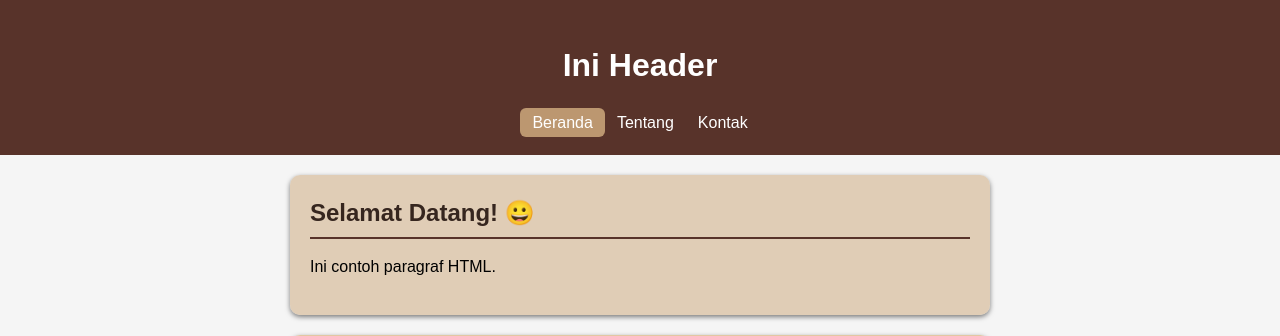
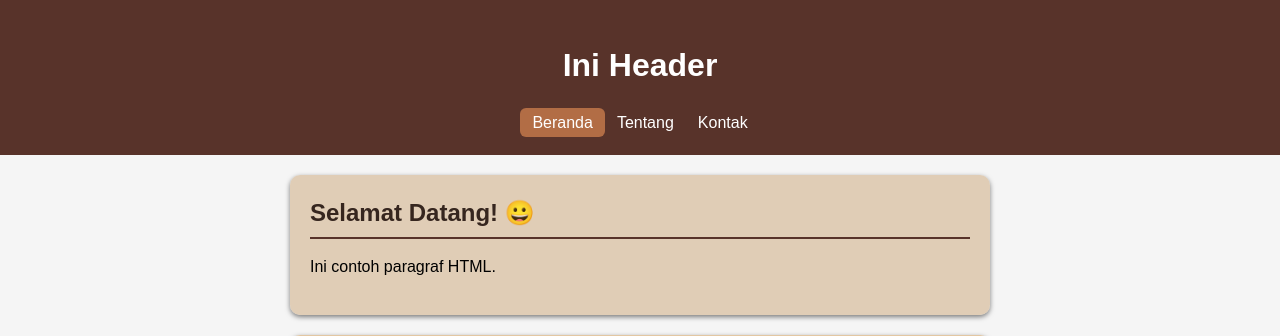
Before and after one commit to 2511500020-eng/2511500020-PWD-TI1A-2526_1, a PHP site: page /pertemuan-04/index.html in a window 1280 px wide, with the pointer over the restyled element. Shown: the top 336 px of the page. Run offline with PHP 8.4, Linux system fonts and the light colour scheme.

Commit message:
ganti warna hover navigasi

```diff
--- a/pertemuan-04/style.css
+++ b/pertemuan-04/style.css
@@ -32,7 +32,7 @@ header li a {
 }
 
 header li a:hover {
-    background-color: rgba(222, 184, 135, 0.75);
+    background-color: rgb(178, 109, 69);
     border-radius: 6px;
     transition: background-color 0.3s ease;
 }
@@ -45,7 +45,7 @@ header li a:focus {
 }
 
 header li a:active {
-    background-color: hsla(34, 59%, 56%, 0.75);
+    background-color: hsl(34, 59%, 56%);
     transform: translateY(1px);
 }
 
```
